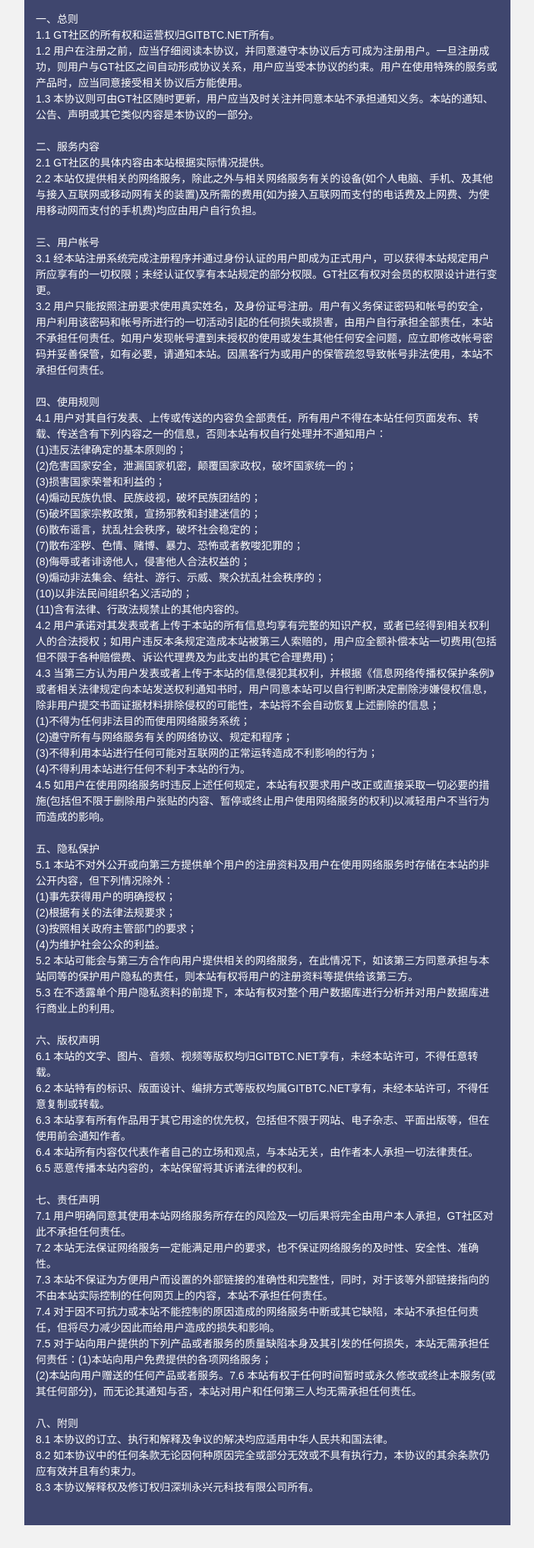
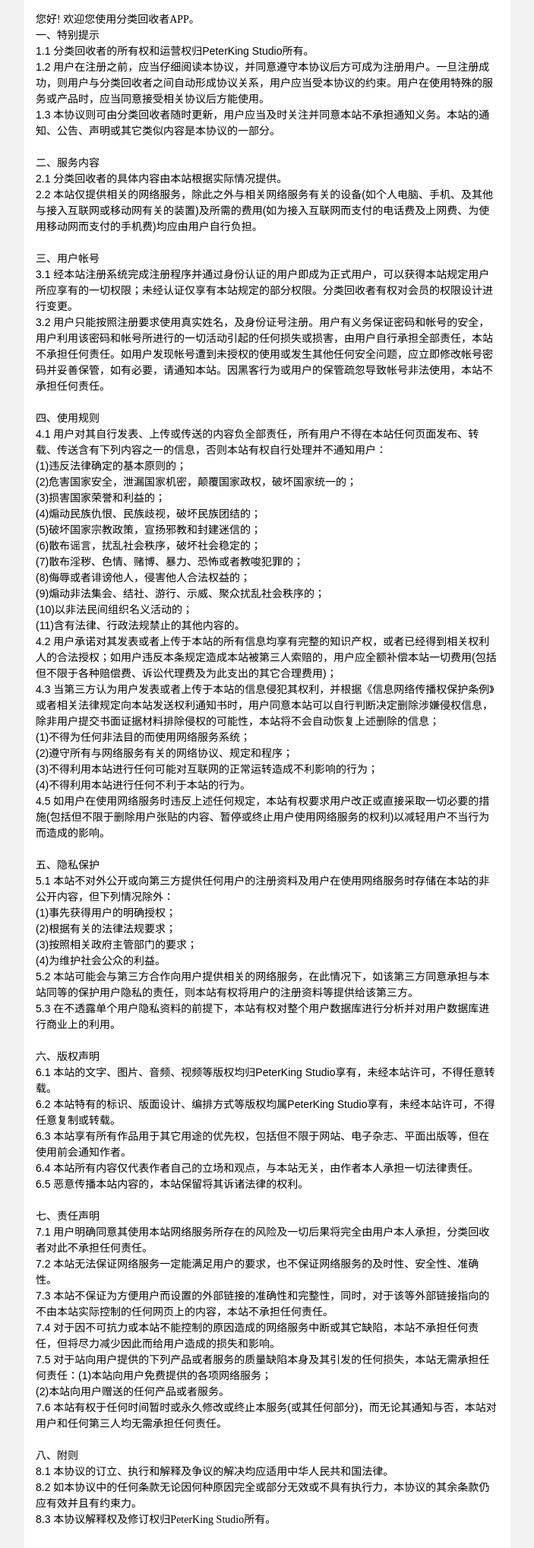
Before and after one commit to a735163935/recycle, a plain HTML site: page docs/privacy.html in a window 1280 px wide. Shown: the top 2037 px of the page at 76% size, without its empty margins (288-991 px from the left). Before the commit the page ends 2007 px from the top, so only its background shows below. Drawn offline with Linux system fonts and the light colour scheme.

Commit message:
更新回收者隐私网页

```diff
--- a/docs/index.html
+++ b/docs/privacy.html
@@ -6,7 +6,7 @@
     <meta name="format-detection" content="telephone=no">
     <meta name="format-detection" content="email=no"/>
     <meta http-equiv="X-UA-Compatible" content="IE=edge">
-    <title> 用户使用协议 </title>
+    <title> 回收者使用与隐私协议 </title>
     <link rel="stylesheet" type="text/css" href="/assets/mobile/common/base.css"/>
     <script src="/assets/vendor/jquery/jquery-1.12.4.min.js" type="text/javascript" charset="utf-8"></script>
     <style>
@@ -19,26 +19,29 @@
             width: 100%;
         }
         p {
-            color:#ffffff!important;
+            color:#000000!important;
         }
         span {
-            color:#ffffff!important;
+            color:#000000!important;
         }
     </style>
 </head>
-<body style="background-color:#3F466E;color:#ffffff">
+<body style="background-color:#ffffff;color:#333333">
 <div class="content">
-            <p style="color:#333333;font-family:ArialMT, Arial;font-size:14px;">
-	<span style="font-family:PingFangSC-Regular, &quot;">一、总则</span>
+<p style="color:#333333;font-family:ArialMT, Arial;font-size:14px;">
+	<span style="font-family:PingFangSC-Regular, &quot;">您好! 欢迎您使用分类回收者APP。</span>
 </p>
 <p style="color:#333333;font-family:ArialMT, Arial;font-size:14px;">
-	1.1 GT<span style="font-family:PingFangSC-Regular, &quot;">社区的所有权和运营权归</span>GITBTC.NET<span style="font-family:PingFangSC-Regular, &quot;">所有。</span>&nbsp;
+	<span style="font-family:PingFangSC-Regular, &quot;">一、特别提示</span>
 </p>
 <p style="color:#333333;font-family:ArialMT, Arial;font-size:14px;">
-	1.2&nbsp;<span style="font-family:PingFangSC-Regular, &quot;">用户在注册之前，应当仔细阅读本协议，并同意遵守本协议后方可成为注册用户。一旦注册成功，则用户与</span>GT<span style="font-family:PingFangSC-Regular, &quot;">社区之间自动形成协议关系，用户应当受本协议的约束。用户在使用特殊的服务或产品时，应当同意接受相关协议后方能使用。</span>&nbsp;
+	1.1 <span style="font-family:PingFangSC-Regular, &quot;">分类回收者的所有权和运营权归</span>PeterKing Studio<span style="font-family:PingFangSC-Regular, &quot;">所有。</span>&nbsp;
 </p>
 <p style="color:#333333;font-family:ArialMT, Arial;font-size:14px;">
-	1.3&nbsp;<span style="font-family:PingFangSC-Regular, &quot;">本协议则可由</span>GT<span style="font-family:PingFangSC-Regular, &quot;">社区随时更新，用户应当及时关注并同意本站不承担通知义务。本站的通知、公告、声明或其它类似内容是本协议的一部分。</span>
+	1.2&nbsp;<span style="font-family:PingFangSC-Regular, &quot;">用户在注册之前，应当仔细阅读本协议，并同意遵守本协议后方可成为注册用户。一旦注册成功，则用户与分类回收者之间自动形成协议关系，用户应当受本协议的约束。用户在使用特殊的服务或产品时，应当同意接受相关协议后方能使用。</span>&nbsp;
+</p>
+<p style="color:#333333;font-family:ArialMT, Arial;font-size:14px;">
+	1.3&nbsp;<span style="font-family:PingFangSC-Regular, &quot;">本协议则可由分类回收者随时更新，用户应当及时关注并同意本站不承担通知义务。本站的通知、公告、声明或其它类似内容是本协议的一部分。</span>
 </p>
 <p style="color:#333333;font-family:ArialMT, Arial;font-size:14px;">
 	<br />
@@ -47,7 +50,7 @@
 	<span style="font-family:PingFangSC-Regular, &quot;">二、服务内容</span>
 </p>
 <p style="color:#333333;font-family:ArialMT, Arial;font-size:14px;">
-	2.1 GT<span style="font-family:PingFangSC-Regular, &quot;">社区的具体内容由本站根据实际情况提供。</span>&nbsp;
+	2.1 <span style="font-family:PingFangSC-Regular, &quot;">分类回收者的具体内容由本站根据实际情况提供。</span>&nbsp;
 </p>
 <p style="color:#333333;font-family:ArialMT, Arial;font-size:14px;">
 	2.2&nbsp;<span style="font-family:PingFangSC-Regular, &quot;">本站仅提供相关的网络服务，除此之外与相关网络服务有关的设备</span>(<span style="font-family:PingFangSC-Regular, &quot;">如个人电脑、手机、及其他与接入互联网或移动网有关的装置</span>)<span style="font-family:PingFangSC-Regular, &quot;">及所需的费用</span>(<span style="font-family:PingFangSC-Regular, &quot;">如为接入互联网而支付的电话费及上网费、为使用移动网而支付的手机费</span>)<span style="font-family:PingFangSC-Regular, &quot;">均应由用户自行负担。</span>
@@ -59,7 +62,7 @@
 	<span style="font-family:PingFangSC-Regular, &quot;">三、用户帐号</span>
 </p>
 <p style="color:#333333;font-family:ArialMT, Arial;font-size:14px;">
-	3.1&nbsp;<span style="font-family:PingFangSC-Regular, &quot;">经本站注册系统完成注册程序并通过身份认证的用户即成为正式用户，可以获得本站规定用户所应享有的一切权限；未经认证仅享有本站规定的部分权限。</span>GT<span style="font-family:PingFangSC-Regular, &quot;">社区有权对会员的权限设计进行变更。</span>&nbsp;
+	3.1&nbsp;<span style="font-family:PingFangSC-Regular, &quot;">经本站注册系统完成注册程序并通过身份认证的用户即成为正式用户，可以获得本站规定用户所应享有的一切权限；未经认证仅享有本站规定的部分权限。分类回收者有权对会员的权限设计进行变更。</span>&nbsp;
 </p>
 <p style="color:#333333;font-family:ArialMT, Arial;font-size:14px;">
 	3.2&nbsp;<span style="font-family:PingFangSC-Regular, &quot;">用户只能按照注册要求使用真实姓名，及身份证号注册。用户有义务保证密码和帐号的安全，用户利用该密码和帐号所进行的一切活动引起的任何损失或损害，由用户自行承担全部责任，本站不承担任何责任。如用户发现帐号遭到未授权的使用或发生其他任何安全问题，应立即修改帐号密码并妥善保管，如有必要，请通知本站。因黑客行为或用户的保管疏忽导致帐号非法使用，本站不承担任何责任。</span>
@@ -134,7 +137,7 @@
 	<span style="font-family:PingFangSC-Regular, &quot;">五、隐私保护</span>
 </p>
 <p style="color:#333333;font-family:ArialMT, Arial;font-size:14px;">
-	5.1&nbsp;<span style="font-family:PingFangSC-Regular, &quot;">本站不对外公开或向第三方提供单个用户的注册资料及用户在使用网络服务时存储在本站的非公开内容，但下列情况除外：</span>
+	5.1&nbsp;<span style="font-family:PingFangSC-Regular, &quot;">本站不对外公开或向第三方提供任何用户的注册资料及用户在使用网络服务时存储在本站的非公开内容，但下列情况除外：</span>
 </p>
 <p style="color:#333333;font-family:ArialMT, Arial;font-size:14px;">
 	(1)<span style="font-family:PingFangSC-Regular, &quot;">事先获得用户的明确授权；</span>&nbsp;
@@ -161,10 +164,10 @@
 	<span style="font-family:PingFangSC-Regular, &quot;">六、版权声明</span>
 </p>
 <p style="color:#333333;font-family:ArialMT, Arial;font-size:14px;">
-	6.1&nbsp;<span style="font-family:PingFangSC-Regular, &quot;">本站的文字、图片、音频、视频等版权均归</span>GITBTC.NET<span style="font-family:PingFangSC-Regular, &quot;">享有，未经本站许可，不得任意转载。</span>&nbsp;
+	6.1&nbsp;<span style="font-family:PingFangSC-Regular, &quot;">本站的文字、图片、音频、视频等版权均归</span>PeterKing Studio<span style="font-family:PingFangSC-Regular, &quot;">享有，未经本站许可，不得任意转载。</span>&nbsp;
 </p>
 <p style="color:#333333;font-family:ArialMT, Arial;font-size:14px;">
-	6.2&nbsp;<span style="font-family:PingFangSC-Regular, &quot;">本站特有的标识、版面设计、编排方式等版权均属</span>GITBTC.NET<span style="font-family:PingFangSC-Regular, &quot;">享有，未经本站许可，不得任意复制或转载。</span>&nbsp;
+	6.2&nbsp;<span style="font-family:PingFangSC-Regular, &quot;">本站特有的标识、版面设计、编排方式等版权均属</span>PeterKing Studio<span style="font-family:PingFangSC-Regular, &quot;">享有，未经本站许可，不得任意复制或转载。</span>&nbsp;
 </p>
 <p style="color:#333333;font-family:ArialMT, Arial;font-size:14px;">
 	6.3&nbsp;<span style="font-family:PingFangSC-Regular, &quot;">本站享有所有作品用于其它用途的优先权，包括但不限于网站、电子杂志、平面出版等，但在使用前会通知作者。</span>
@@ -182,7 +185,7 @@
 	<span style="font-family:PingFangSC-Regular, &quot;">七、责任声明</span>
 </p>
 <p style="color:#333333;font-family:ArialMT, Arial;font-size:14px;">
-	7.1&nbsp;<span style="font-family:PingFangSC-Regular, &quot;">用户明确同意其使用本站网络服务所存在的风险及一切后果将完全由用户本人承担，</span>GT<span style="font-family:PingFangSC-Regular, &quot;">社区对此不承担任何责任。</span>&nbsp;
+	7.1&nbsp;<span style="font-family:PingFangSC-Regular, &quot;">用户明确同意其使用本站网络服务所存在的风险及一切后果将完全由用户本人承担，分类回收者对此不承担任何责任。</span>&nbsp;
 </p>
 <p style="color:#333333;font-family:ArialMT, Arial;font-size:14px;">
 	7.2&nbsp;<span style="font-family:PingFangSC-Regular, &quot;">本站无法保证网络服务一定能满足用户的要求，也不保证网络服务的及时性、安全性、准确性。</span>&nbsp;
@@ -197,7 +200,10 @@
 	7.5&nbsp;<span style="font-family:PingFangSC-Regular, &quot;">对于站向用户提供的下列产品或者服务的质量缺陷本身及其引发的任何损失，本站无需承担任何责任：</span>(1)<span style="font-family:PingFangSC-Regular, &quot;">本站向用户免费提供的各项网络服务；</span>&nbsp;
 </p>
 <p style="color:#333333;font-family:ArialMT, Arial;font-size:14px;">
-	(2)<span style="font-family:PingFangSC-Regular, &quot;">本站向用户赠送的任何产品或者服务。</span>7.6&nbsp;<span style="font-family:PingFangSC-Regular, &quot;">本站有权于任何时间暂时或永久修改或终止本服务</span>(<span style="font-family:PingFangSC-Regular, &quot;">或其任何部分</span>)<span style="font-family:PingFangSC-Regular, &quot;">，而无论其通知与否，本站对用户和任何第三人均无需承担任何责任。</span>
+	(2)<span style="font-family:PingFangSC-Regular, &quot;">本站向用户赠送的任何产品或者服务。</span>
+</p>
+<p style="color:#333333;font-family:ArialMT, Arial;font-size:14px;">
+	7.6&nbsp;<span style="font-family:PingFangSC-Regular, &quot;">本站有权于任何时间暂时或永久修改或终止本服务</span>(<span style="font-family:PingFangSC-Regular, &quot;">或其任何部分</span>)<span style="font-family:PingFangSC-Regular, &quot;">，而无论其通知与否，本站对用户和任何第三人均无需承担任何责任。</span>&nbsp;
 </p>
 <p style="color:#333333;font-family:ArialMT, Arial;font-size:14px;">
 	<br />
@@ -212,7 +218,7 @@
 	8.2&nbsp;<span style="font-family:PingFangSC-Regular, &quot;">如本协议中的任何条款无论因何种原因完全或部分无效或不具有执行力，本协议的其余条款仍应有效并且有约束力。</span>
 </p>
 <p style="color:#333333;font-family:ArialMT, Arial;font-size:14px;">
-	8.3&nbsp;<span style="font-family:PingFangSC-Regular, &quot;">本协议解释权及修订权归深圳永兴元科技有限公司所有。</span>
+	8.3&nbsp;<span style="font-family:PingFangSC-Regular, &quot;">本协议解释权及修订权归PeterKing Studio所有。</span>
 </p>
 <div>
 	<br />
```
Also changed, not shown: 1 other file.
